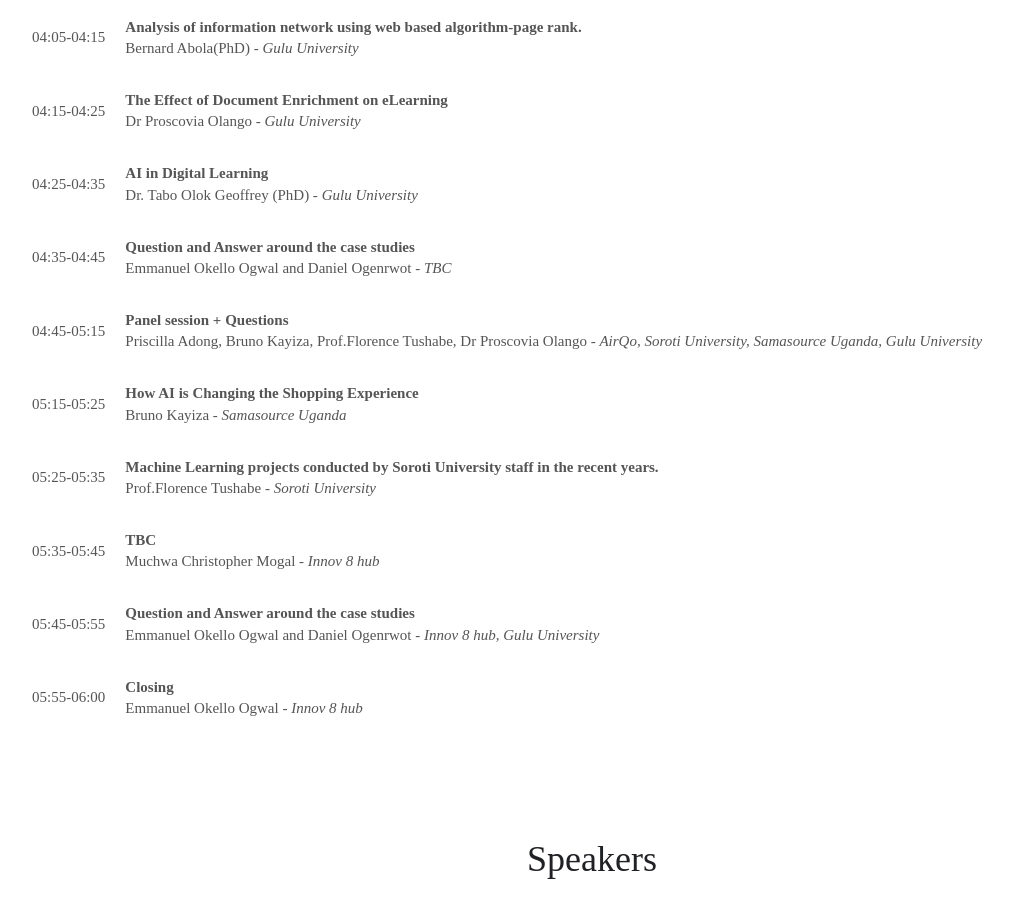
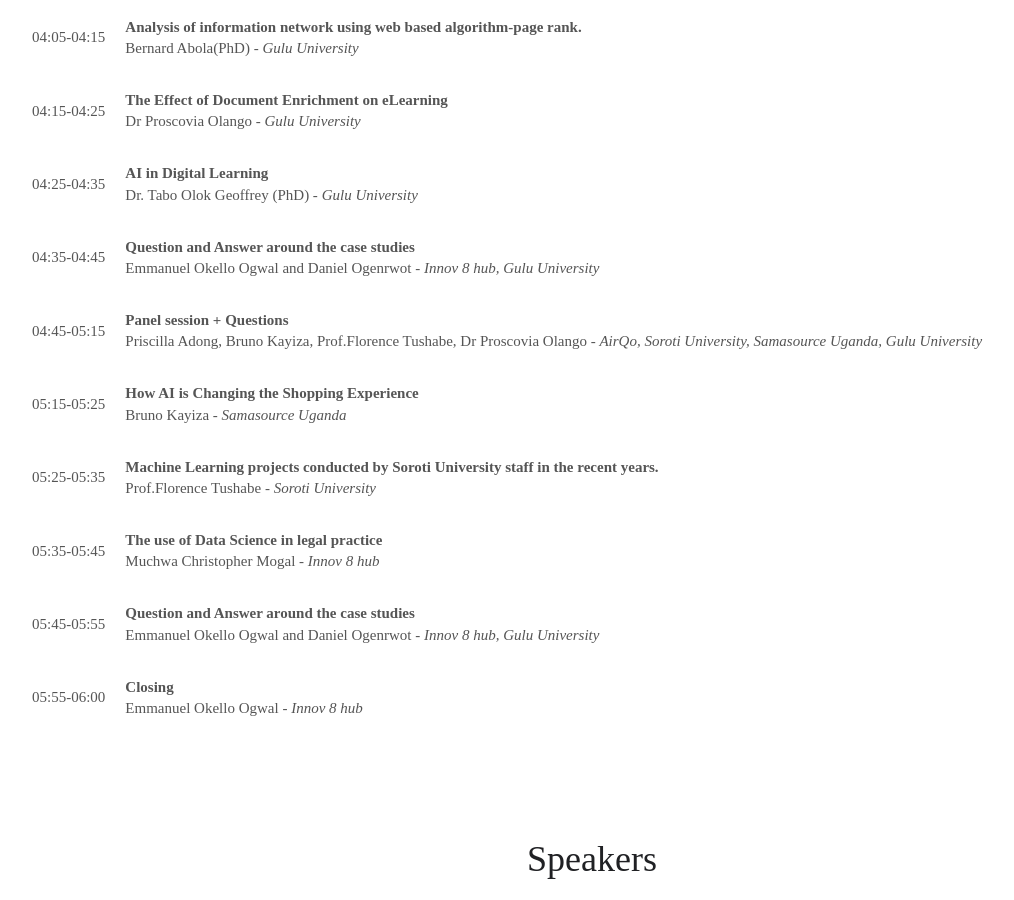
Before and after one commit to datsciafrica/dsaUganda, a Jekyll site: the page built from _events/pre-launch-north.md, in a window 1280 px wide and 900 px high, scrolled down 720 px. Shown: the whole window, without its empty margins (48-1062 px from the left). Built offline with Jekyll 4.4.1, drawn with Linux system fonts in a browser that asks for light colours; some web fonts are replaced.

Commit message:
Last upload before the event

```diff
--- a/_events/pre-launch-north.md
+++ b/_events/pre-launch-north.md
@@ -51,7 +51,7 @@
   start: "04:35"
   end: "04:45"
   speaker: "Emmanuel Okello Ogwal and Daniel Ogenrwot"
-  organisation: "TBC"
+  organisation: "Innov 8 hub, Gulu University"
   youtube:
   abstract:
   slides:
@@ -83,7 +83,7 @@
   abstract:
   slides:
   ipynb:
-- title: "TBC"
+- title: "The use of Data Science in legal practice"
   start: "05:35"
   end: "05:45"
   speaker: "Muchwa Christopher Mogal"
```
